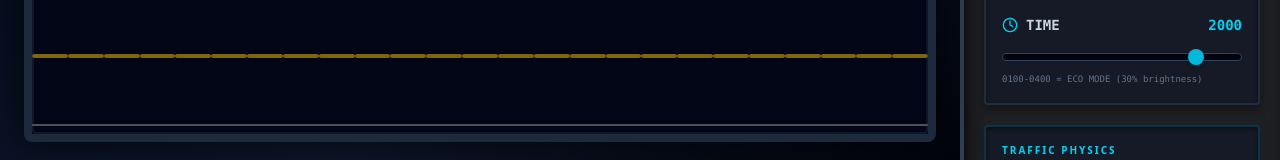
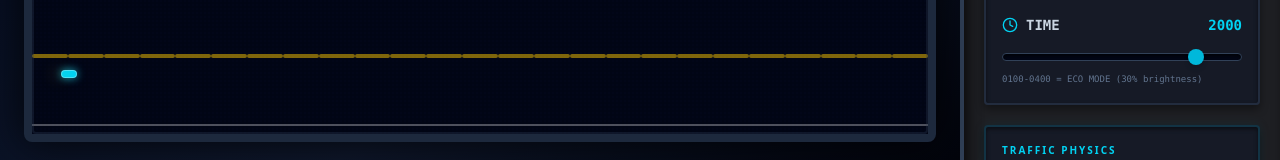
Before and after one commit to cainebenoy/Neural-Lumen, a Next.js app: page / in a window 1280 px wide. Both pictures are taken after a click on the button "SPAWN VEHICLE". Shown: the part 427-587 px from the top of the page. Built offline with nearby package versions, Linux system fonts and the light colour scheme.

Commit message:
feat: truck vs car vehicle types with distinct rendering
- Trucks render as wider amber vehicles with red rear markers
- Cars render as standard cyan/rose vehicles
- Lane-based color differentiation maintained
- Vehicle size scales with type (trucks: w-7 h-3, cars: w-4 h-2)

```diff
--- a/src/components/simulation/Highway.tsx
+++ b/src/components/simulation/Highway.tsx
@@ -2,7 +2,6 @@ import { useSimulationStore } from '@/lib/store';
 import { Pole } from './Pole';
 import { WeatherOverlay } from './WeatherOverlay';
 import { motion } from 'framer-motion';
-import { useEffect, useCallback } from 'react';
 
 /**
  * Highway Component - The Viewport
@@ -12,21 +11,7 @@ export const Highway = () => {
   // Use individual selectors to avoid unnecessary re-renders on every state change
   const poles = useSimulationStore((state) => state.poles);
   const vehicles = useSimulationStore((state) => state.vehicles);
-  const spawnVehicle = useSimulationStore((state) => state.spawnVehicle);
-
-  // Memoize spawn function to prevent interval reset on every render
-  const handleSpawn = useCallback(() => {
-    spawnVehicle();
-  }, [spawnVehicle]);
-
-  // Auto-spawn vehicles every 3-5 seconds for continuous traffic
-  useEffect(() => {
-    const spawnInterval = setInterval(() => {
-      handleSpawn();
-    }, 3000 + Math.random() * 2000);
-
-    return () => clearInterval(spawnInterval);
-  }, [handleSpawn]);
+  const env = useSimulationStore((state) => state.env);
 
   return (
     <div className="relative w-full max-w-6xl h-[400px] bg-black border-8 border-slate-800 rounded-lg overflow-hidden shadow-[0_0_40px_rgba(0,0,0,0.8),inset_0_4px_8px_rgba(255,255,255,0.05)]">
@@ -43,26 +28,8 @@ export const Highway = () => {
       {/* The Road Surface (Dark Asphalt) */}
       <div className="absolute bottom-0 w-full h-40 bg-slate-950 border-t-4 border-slate-700/50">
 
-        {/* Asphalt Texture Pattern */}
-        <div
-          className="absolute inset-0 opacity-30"
-          style={{
-            backgroundImage: `repeating-linear-gradient(
-              90deg,
-              transparent,
-              transparent 2px,
-              rgba(0,0,0,0.3) 2px,
-              rgba(0,0,0,0.3) 4px
-            ),
-            repeating-linear-gradient(
-              0deg,
-              transparent,
-              transparent 2px,
-              rgba(0,0,0,0.3) 2px,
-              rgba(0,0,0,0.3) 4px
-            )`
-          }}
-        />
+        {/* Asphalt Texture Pattern - using utility class instead of inline styles */}
+        <div className="absolute inset-0 opacity-30 bg-asphalt-pattern" />
 
         {/* Dashed Lane Markers (Center) */}
         <div className="absolute top-1/2 left-0 right-0 h-1 flex justify-around items-center -translate-y-1/2">
@@ -83,23 +50,29 @@ export const Highway = () => {
         ))}
       </div>
 
-      {/* KINETIC TRAFFIC - Autonomous Vehicles */}
+      {/* KINETIC TRAFFIC - Autonomous Vehicles (Cars & Trucks) */}
       <div className="absolute bottom-0 left-0 right-0 h-40 pointer-events-none">
         {vehicles.map((vehicle) => {
           // Lane positioning: Lane 1 (35%) vs Lane 2 (55%)
           const bottomOffset = vehicle.lane === 1 ? 35 : 55;
-          // Lane color: Cyan (Lane 1) or Rose (Lane 2)
-          const laneColor = vehicle.lane === 1
-            ? 'bg-cyan-400 shadow-[0_0_8px_rgba(34,211,238,0.8)]'
-            : 'bg-rose-500 shadow-[0_0_8px_rgba(244,63,94,0.8)]';
+          const isTruck = vehicle.type === 'truck';
+
+          // Truck: amber/orange, wider | Car: cyan/rose by lane, smaller
+          const vehicleClasses = isTruck
+            ? 'w-7 h-3 bg-amber-500 shadow-[0_0_10px_rgba(245,158,11,0.8)] rounded'
+            : vehicle.lane === 1
+              ? 'w-4 h-2 bg-cyan-400 shadow-[0_0_8px_rgba(34,211,238,0.8)] rounded-sm'
+              : 'w-4 h-2 bg-rose-500 shadow-[0_0_8px_rgba(244,63,94,0.8)] rounded-sm';
 
           return (
             <motion.div
               key={vehicle.id}
-              className={`absolute w-4 h-2 rounded-sm ${laneColor} border border-white/30 pointer-events-auto`}
+              className={`absolute ${vehicleClasses} border border-white/30 pointer-events-auto`}
               animate={{
                 left: `${vehicle.x_pos}%`,
                 bottom: `${bottomOffset}%`,
+                scale: 1,
+                opacity: 1,
               }}
               initial={{ left: '0%', bottom: `${bottomOffset}%`, scale: 0, opacity: 0 }}
               exit={{ scale: 0, opacity: 0 }}
@@ -111,7 +84,12 @@ export const Highway = () => {
               }}
             >
               {/* Headlight glow */}
-              <div className="absolute -left-1.5 top-1/2 -translate-y-1/2 w-1 h-1 bg-yellow-300 rounded-full blur-sm" />
+              <div className={`absolute -left-1.5 top-1/2 -translate-y-1/2 w-1 h-1 rounded-full blur-sm ${isTruck ? 'bg-amber-200' : 'bg-yellow-300'}`} />
+
+              {/* Truck: extra rear marker lights */}
+              {isTruck && (
+                <div className="absolute -right-1 top-1/2 -translate-y-1/2 w-1 h-1 bg-red-500 rounded-full blur-sm" />
+              )}
 
               {/* Speed trail effect */}
               {vehicle.speed > 80 && (
@@ -122,8 +100,8 @@ export const Highway = () => {
         })}
       </div>
 
-      {/* FOG LAYER - Active when any pole is in FOG_AMBER mode */}
-      {poles[0]?.mode === 'FOG_AMBER' && (
+      {/* FOG LAYER - Active when fog mode is enabled (manual or weather-triggered) */}
+      {env.fog && (
         <div className="absolute inset-0 z-40 pointer-events-none bg-slate-500/20 backdrop-blur-sm" />
       )}
 
```
